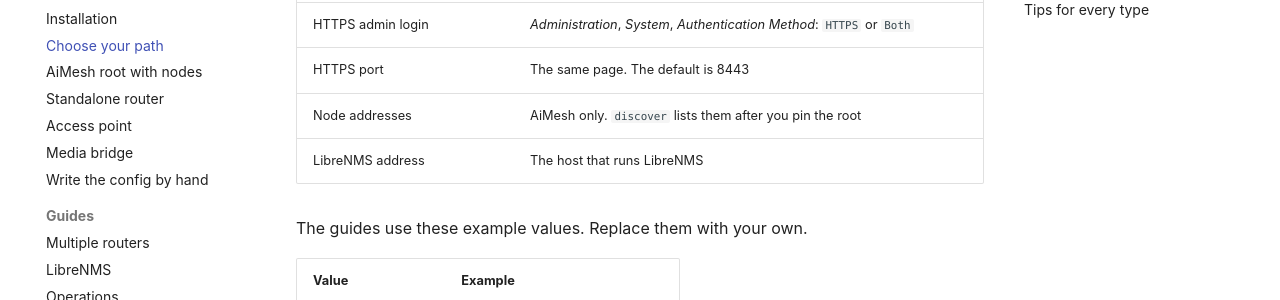
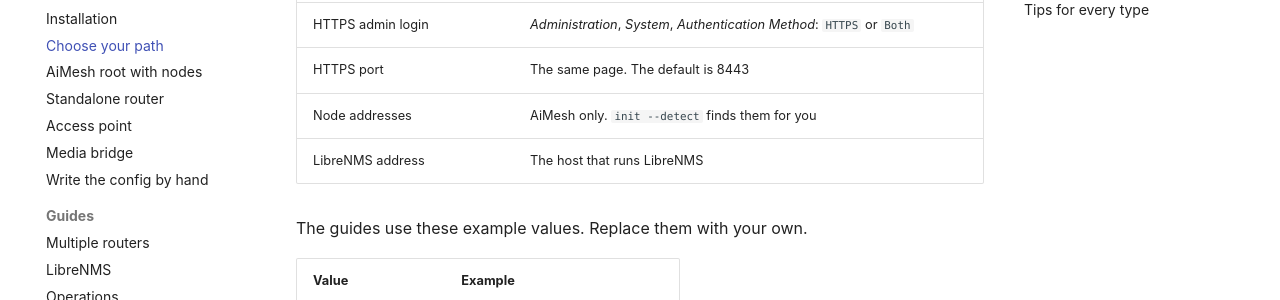
Before and after one commit to islanderman/aimesh-snmp-proxy, an MkDocs documentation site: the page built from docs/onboarding/index.md, in a window 1280 px wide and 900 px high, scrolled down 1042 px. Shown: the part 152-452 px from the top of the window. Built offline with MkDocs 1.6.1 and Material for MkDocs 9.7.7, drawn with Linux system fonts in a browser that asks for light colours; comment, search, counter and statistics services are not loaded.

Commit message:
docs(onboarding): say init finds the node addresses

```diff
--- a/docs/onboarding/index.md
+++ b/docs/onboarding/index.md
@@ -33,7 +33,7 @@ treats the last three types the same way.
 | Admin user name and password | The login of the router web UI                                                |
 | HTTPS admin login            | _Administration_, _System_, _Authentication Method_: `HTTPS` or `Both`        |
 | HTTPS port                   | The same page. The default is 8443                                            |
-| Node addresses               | AiMesh only. `discover` lists them after you pin the root                     |
+| Node addresses               | AiMesh only. `init --detect` finds them for you                               |
 | LibreNMS address             | The host that runs LibreNMS                                                   |
 
 The guides use these example values. Replace them with your own.
```
